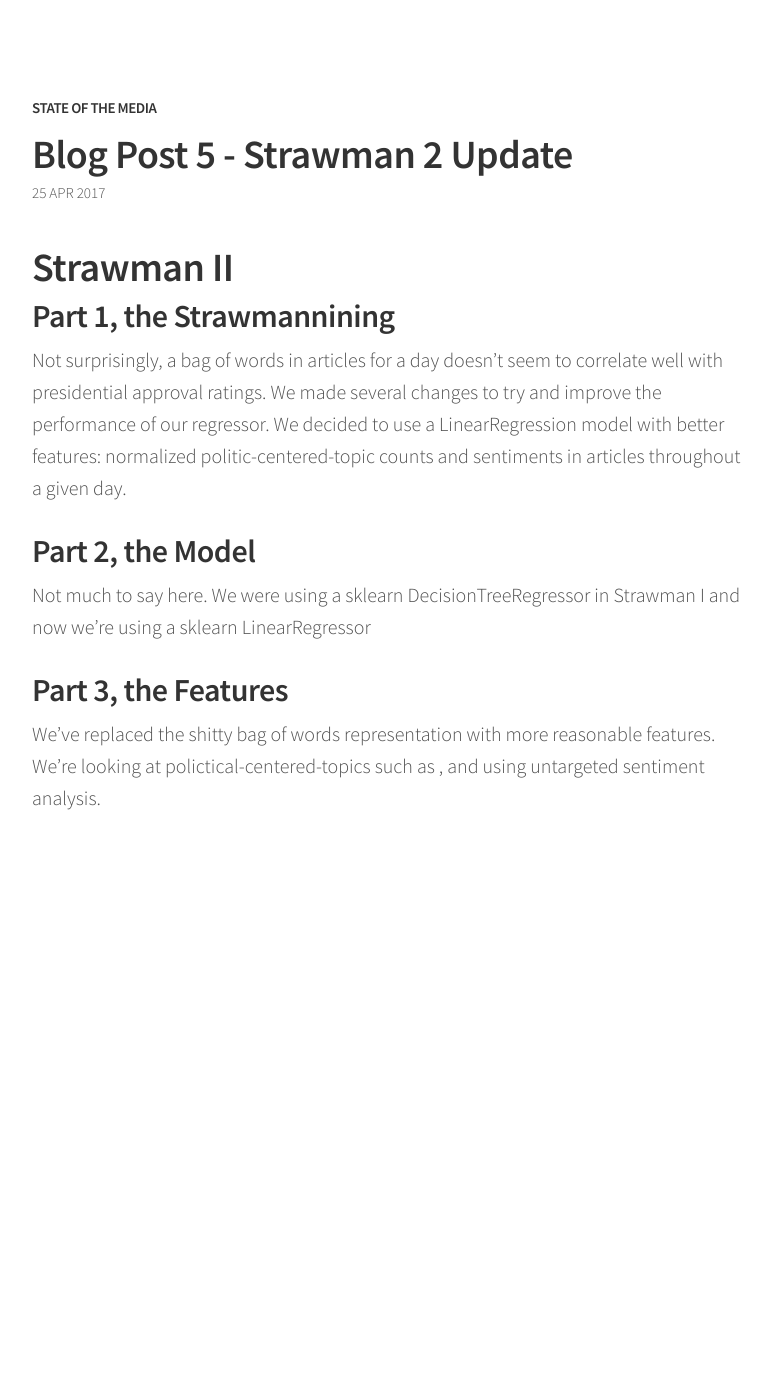
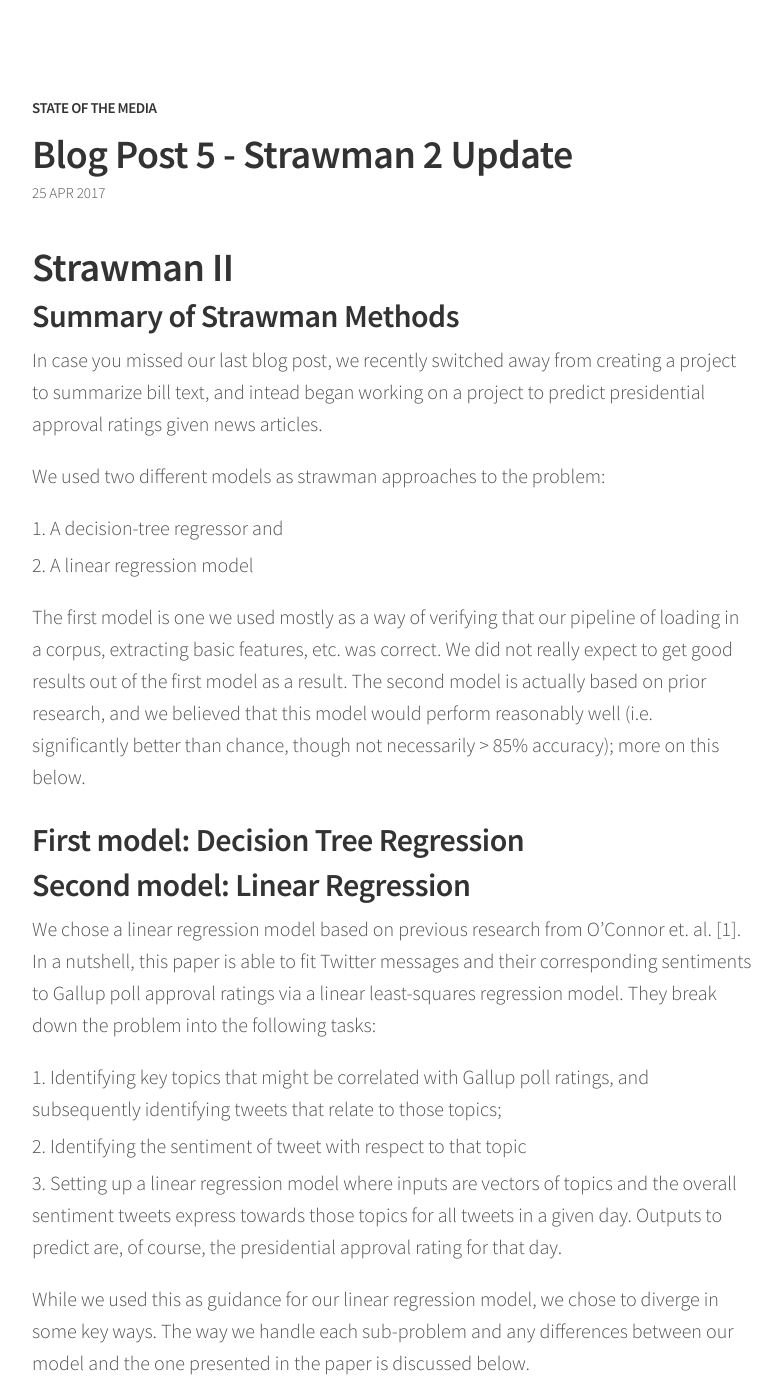
Before and after one commit to ASethi77/StateOfTheMedia, a Jekyll site: the page built from docs/_posts/2017-04-25-blog-post-five.markdown, in a window 1280 px wide and 1400 px high. Shown: the whole window, without its empty margins (248-1030 px from the left). Built offline with Jekyll 4.4.1, drawn with Linux system fonts in a browser that asks for light colours; some of the changed text lies outside the part shown.

Commit message:
Adding start of strawman 2 blog post

```diff
--- a/docs/_posts/2017-04-25-blog-post-five.markdown
+++ b/docs/_posts/2017-04-25-blog-post-five.markdown
@@ -8,11 +8,60 @@ image:        "http://placehold.it/400x200"
 
 # Strawman II
 
-## Part 1, the Strawmannining
- Not surprisingly, a bag of words in articles for a day doesn't seem to correlate well with presidential approval ratings. We made several changes to try and improve the performance of our regressor. We decided to use a LinearRegression model with better features: normalized politic-centered-topic counts and sentiments in articles throughout a given day.
+## Summary of Strawman Methods
 
-## Part 2, the Model
- Not much to say here. We were using a sklearn DecisionTreeRegressor in Strawman I and now we're using a sklearn LinearRegressor
+In case you missed our last blog post, we recently switched away from creating a project to summarize bill text,
+and intead began working on a project to predict presidential approval ratings given news articles.
 
-## Part 3, the Features
- We've replaced the shitty bag of words representation with more reasonable features. We're looking at polictical-centered-topics such as {{put some topic names here}}, and using untargeted sentiment analysis.
+We used two different models as strawman approaches to the problem:
+
+1. A decision-tree regressor and
+2. A linear regression model
+
+The first model is one we used mostly as a way of verifying that our pipeline of loading in a corpus, extracting
+basic features, etc. was correct. We did not really expect to get good results out of the first model as a result.
+The second model is actually based on prior research, and we believed that this model would perform reasonably well
+(i.e. significantly better than chance, though not necessarily > 85% accuracy); more on this below.
+
+## First model: Decision Tree Regression
+
+## Second model: Linear Regression
+
+We chose a linear regression model based on previous research from O'Connor et. al. [1]. In a nutshell, this paper
+is able to fit Twitter messages and their corresponding sentiments to Gallup poll approval ratings via a linear
+least-squares regression model. They break down the problem into the following tasks:
+
+1. Identifying key topics that might be correlated with Gallup poll ratings, and subsequently identifying tweets that
+   relate to those topics;
+2. Identifying the sentiment of tweet with respect to that topic
+3. Setting up a linear regression model where inputs are vectors of topics and the overall sentiment tweets express
+   towards those topics for all tweets in a given day. Outputs to predict are, of course, the presidential approval
+   rating for that day.
+
+While we used this as guidance for our linear regression model, we chose to diverge in some key ways. The way we handle
+each sub-problem and any differences between our model and the one presented in the paper is discussed below.
+
+### Identifying key topics
+The original paper uses hard-coded search terms for different inputs, depending on the topic they are trying to predict;
+for example, if the paper is trying to predict president approval ratings specifically during the years 2008-2009,
+they filter all tweets that contain the word "Obama" [1]. We followed a similar heuristic approach, but we chose to filter
+topics based on topics we thought would be correlated to approval ratings; specifically, we added the following topics:
+
+* world leaders
+* countries
+* politics
+* economics
+* foreign relations
+* social issues
+* environmental issues
+
+For each topic, we assigned a set of keywords relevant to that topic and searched for them in each article; the
+topic with the most matching keywords (in an absolute sense, i.e. not the most **unique** keywords matching)
+was assigned to that article via a 1-hot encoding.
+
+### Identifying the sentiment of tweets
+# Identifying the
+
+## References
+
+1. [O'Connor, B., Balasubramanyan, R., Routledge, B. R., & Smith, N. A. (2010). From tweets to polls: Linking text sentiment to public opinion time series. ICWSM, 11(122-129), 1-2.](https://homes.cs.washington.edu/~nasmith/papers/oconnor+balasubramanyan+routledge+smith.icwsm10.pdf)
```
